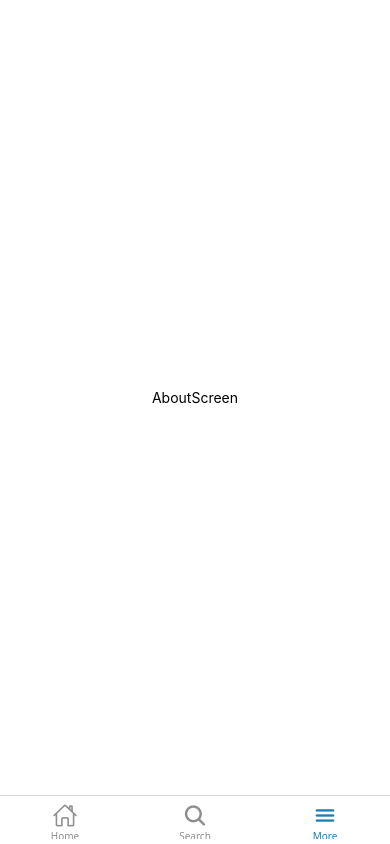
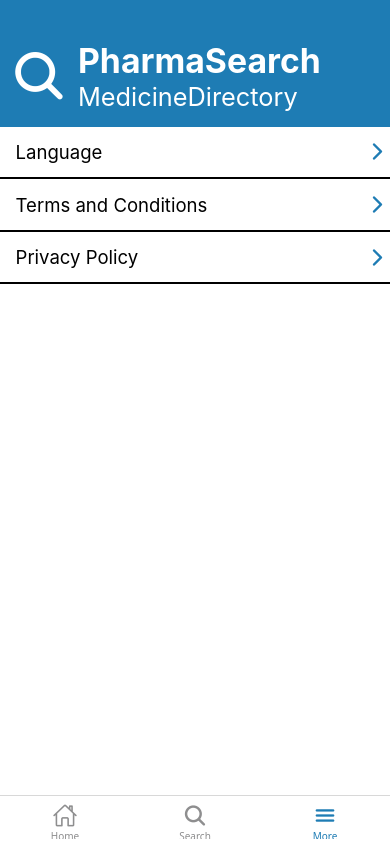
Before and after one commit to salehahmed99/DrugsApp, a React Native app: screen /MoreScreen in a window 390 px wide. Built offline with nearby package versions, Linux system fonts and the light colour scheme.

Commit message:
added more screen

```diff
--- /dev/null
+++ b/components/Header.jsx
@@ -0,0 +1,53 @@
+import { StyleSheet, Text, View } from "react-native";
+import React from "react";
+import { COLORS } from "../constants/colors";
+import { hp, wp } from "../helpers/common";
+import { Ionicons } from "@expo/vector-icons";
+
+const Header = () => {
+  return (
+    <View style={styles.container}>
+      <View style={styles.logoContainer}>
+        <Ionicons name="search" size={wp(15)} color="white" />
+      </View>
+      <View style={styles.nameContainer}>
+        <Text style={styles.title}>PharmaSearch</Text>
+        <Text style={styles.subtitle}>MedicineDirectory</Text>
+      </View>
+    </View>
+  );
+};
+
+export default Header;
+
+const styles = StyleSheet.create({
+  container: {
+    backgroundColor: COLORS.secondary,
+    height: hp(15),
+    paddingTop: hp(3),
+    flexDirection:'row'
+  },
+  logoContainer: {
+    justifyContent:'center',
+    alignItems:'center',
+    flex:1,
+    // borderWidth:2,
+  },
+  nameContainer: {
+    justifyContent: "center",
+    // alignItems: "center",
+    flex:4,
+    // borderWidth:2,
+  },
+  title: {
+    fontSize: hp(4),
+    // textAlign: "center",
+    color: "white",
+    fontWeight: "bold",
+  },
+  subtitle: {
+    fontSize: hp(3),
+    // textAlign: "center",
+    color: "white",
+  },
+});
--- /dev/null
+++ b/components/Row.jsx
@@ -0,0 +1,42 @@
+import { StyleSheet, Text, View } from "react-native";
+import React from "react";
+import Header from "../components/Header";
+import { Ionicons } from "@expo/vector-icons";
+import { COLORS } from "../constants/colors";
+import { hp, wp } from "../helpers/common";
+
+const Row = ({title}) => {
+  return (
+    <View style={styles.row}>
+    <View style={styles.textContainer}>
+      <Text style={styles.text}>{title}</Text>
+    </View>
+    <View style={styles.chevronContainer}>
+      <Ionicons name="chevron-forward" size={25} color={COLORS.secondary} />
+    </View>
+  </View>
+  )
+}
+
+export default Row
+
+const styles = StyleSheet.create({
+    row: {
+        flexDirection: "row",
+        height: hp(6),
+        alignItems: "center",
+      },
+      textContainer: {
+        flex: 10,
+        // borderWidth: 1,
+        paddingHorizontal:wp(4)
+      },
+      text:{
+        fontSize:hp(2.2)
+      },
+      chevronContainer: {
+        flex: 1,
+        // borderWidth: 1,
+        alignItems:'flex-end'
+      },
+})
--- a/screens/MoreScreen.jsx
+++ b/screens/MoreScreen.jsx
@@ -1,20 +1,32 @@
-import { StyleSheet, Text, View } from 'react-native'
-import React from 'react'
+import { StyleSheet, Text, View } from "react-native";
+import React from "react";
+import Header from "../components/Header";
+import { Ionicons } from "@expo/vector-icons";
+import { COLORS } from "../constants/colors";
+import { hp, wp } from "../helpers/common";
+import Row from "../components/Row";
+import Separator from "../components/Separator";
 
 const MoreScreen = () => {
   return (
-    <View style={styles.container}>
-      <Text>AboutScreen</Text>
+    <View>
+      <Header />
+      <Row title='Language'/>
+      <Separator/>
+      <Row title='Terms and Conditions'/>
+      <Separator/>
+      <Row title='Privacy Policy'/>
+      <Separator/>
     </View>
-  )
-}
+  );
+};
 
-export default MoreScreen
+export default MoreScreen;
 
 const styles = StyleSheet.create({
-    container:{
-        flex:1,
-        justifyContent:'center',
-        alignItems:'center'
-    }
-})
+  container: {
+    flex: 1,
+    justifyContent: "center",
+    alignItems: "center",
+  },
+});
```
